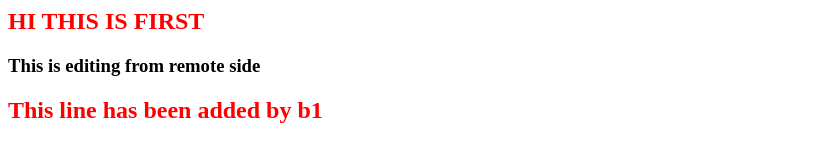
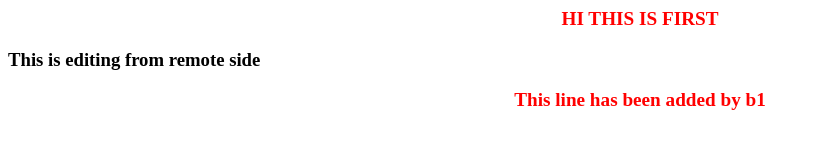
Before and after one commit to abhishekadityaroy102/gitrevise, a plain HTML site: page frontend/index.html in a window 1280 px wide. Shown: the whole page, without its empty margins (0-820 px from the left). Drawn offline with Linux system fonts and the light colour scheme.

Commit message:
styles has been changed whcih was coming from b2

```diff
--- a/frontend/index.html
+++ b/frontend/index.html
@@ -5,7 +5,9 @@
     <title>Document</title>
     <style>
         h2{
-            color:red
+            color:red;
+            font-size: larger;
+            text-align: center;
         }
     </style>
 </head>
```
